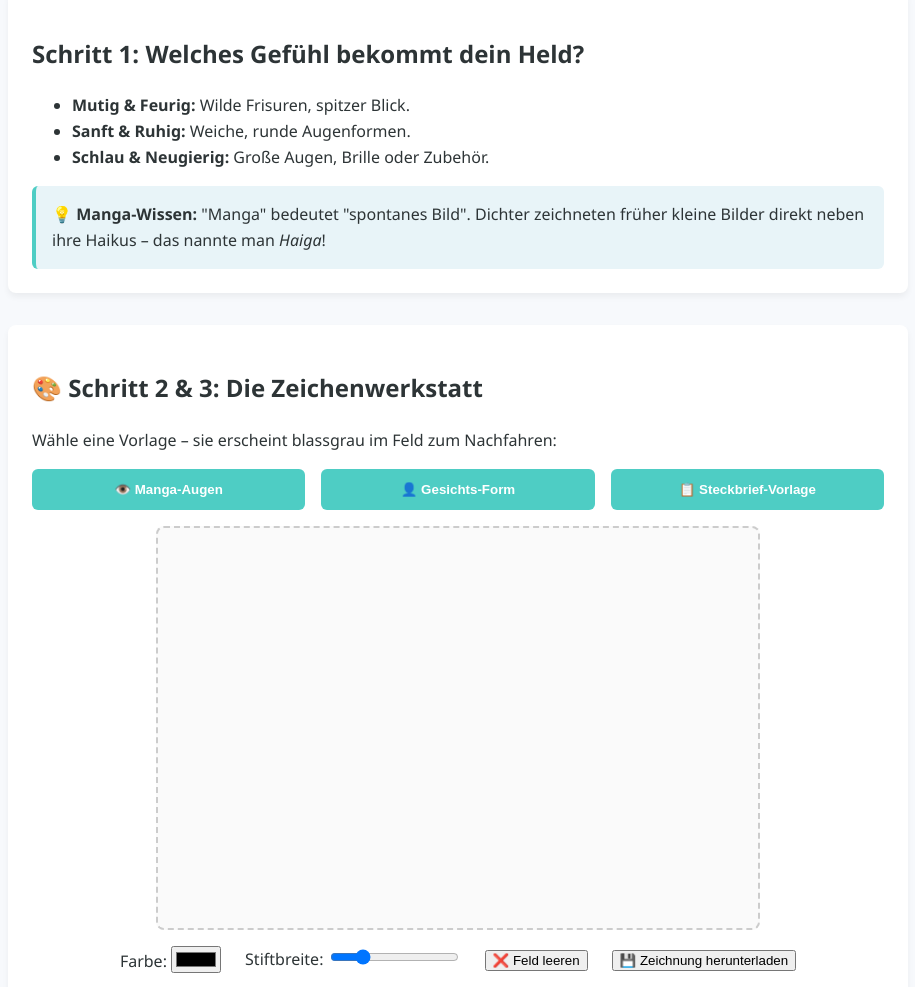
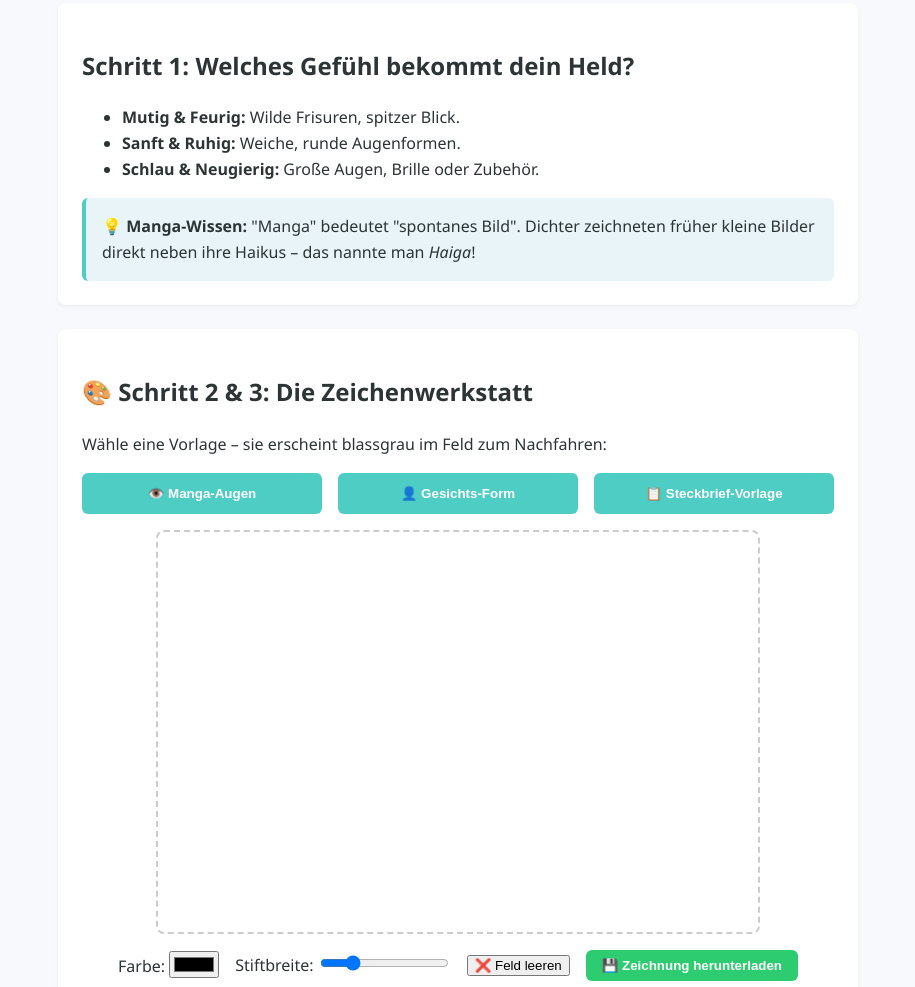
Before and after one commit to naolv/mangawerkstatt, a plain HTML site: page index.html in a window 1280 px wide. Shown: the part 699-1686 px from the top of the page, without its empty margins (182-1097 px from the left). Drawn offline with Linux system fonts and the light colour scheme.

Commit message:
Update style.css

```diff
--- a/style.css
+++ b/style.css
@@ -18,7 +18,7 @@
   background: linear-gradient(135deg, var(--primary-color), var(--secondary-color));
   color: white;
   text-align: center;
-  padding: 2.5rem 1rem;
+  padding: 2rem 1rem;
 }
 
 .haiku-box {
@@ -27,7 +27,6 @@
   padding: 1rem 2rem;
   border-radius: 12px;
   margin: 1rem 0;
-  backdrop-filter: blur(5px);
 }
 
 .haiku {
@@ -37,32 +36,24 @@
 }
 
 .container {
-  max-width: 900px;
-  margin: 2rem auto;
+  max-width: 800px;
+  margin: 1.5rem auto;
   padding: 0 1rem;
 }
 
 .cards-grid, .templates-grid {
   display: grid;
-  grid-template-columns: repeat(auto-fit, minmax(250px, 1fr));
+  grid-template-columns: repeat(auto-fit, minmax(200px, 1fr));
   gap: 1rem;
-  margin-top: 1rem;
+  margin: 1rem 0;
 }
 
-.card {
+.card, .step-section, .canvas-section {
   background: white;
   padding: 1.5rem;
   border-radius: 8px;
-  box-shadow: 0 4px 6px rgba(0,0,0,0.05);
-  border-top: 4px solid var(--secondary-color);
-}
-
-.step-section, .canvas-section {
-  background: white;
-  padding: 1.5rem;
-  border-radius: 8px;
-  margin-bottom: 2rem;
-  box-shadow: 0 4px 6px rgba(0,0,0,0.05);
+  margin-bottom: 1.5rem;
+  box-shadow: 0 2px 5px rgba(0,0,0,0.05);
 }
 
 .info-box {
@@ -89,11 +80,16 @@
   font-weight: bold;
   border-radius: 6px;
   cursor: pointer;
-  transition: transform 0.1s;
 }
 
-.btn-template:hover {
-  transform: translateY(-2px);
+.btn-download {
+  background: #2ecc71;
+  color: white;
+  border: none;
+  padding: 0.5rem 1rem;
+  border-radius: 6px;
+  font-weight: bold;
+  cursor: pointer;
 }
 
 .canvas-container {
@@ -104,14 +100,16 @@
 
 #paintCanvas {
   border: 2px dashed #ccc;
-  background-color: #fafafa;
+  background-color: #ffffff;
   border-radius: 8px;
   cursor: crosshair;
+  max-width: 100%;
 }
 
 .controls {
   display: flex;
+  flex-wrap: wrap;
   justify-content: center;
-  gap: 1.5rem;
+  gap: 1rem;
   align-items: center;
 }
```
